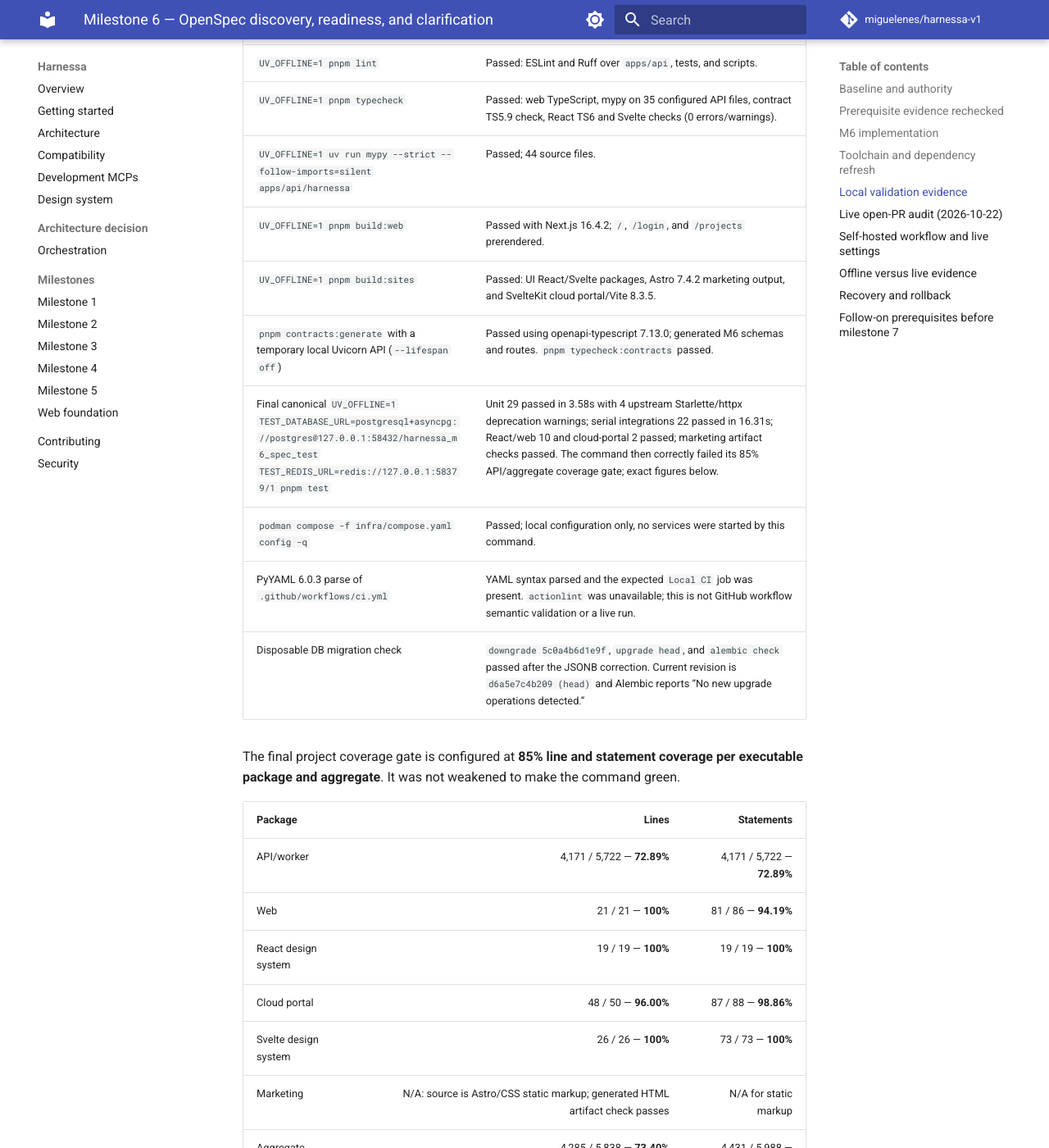
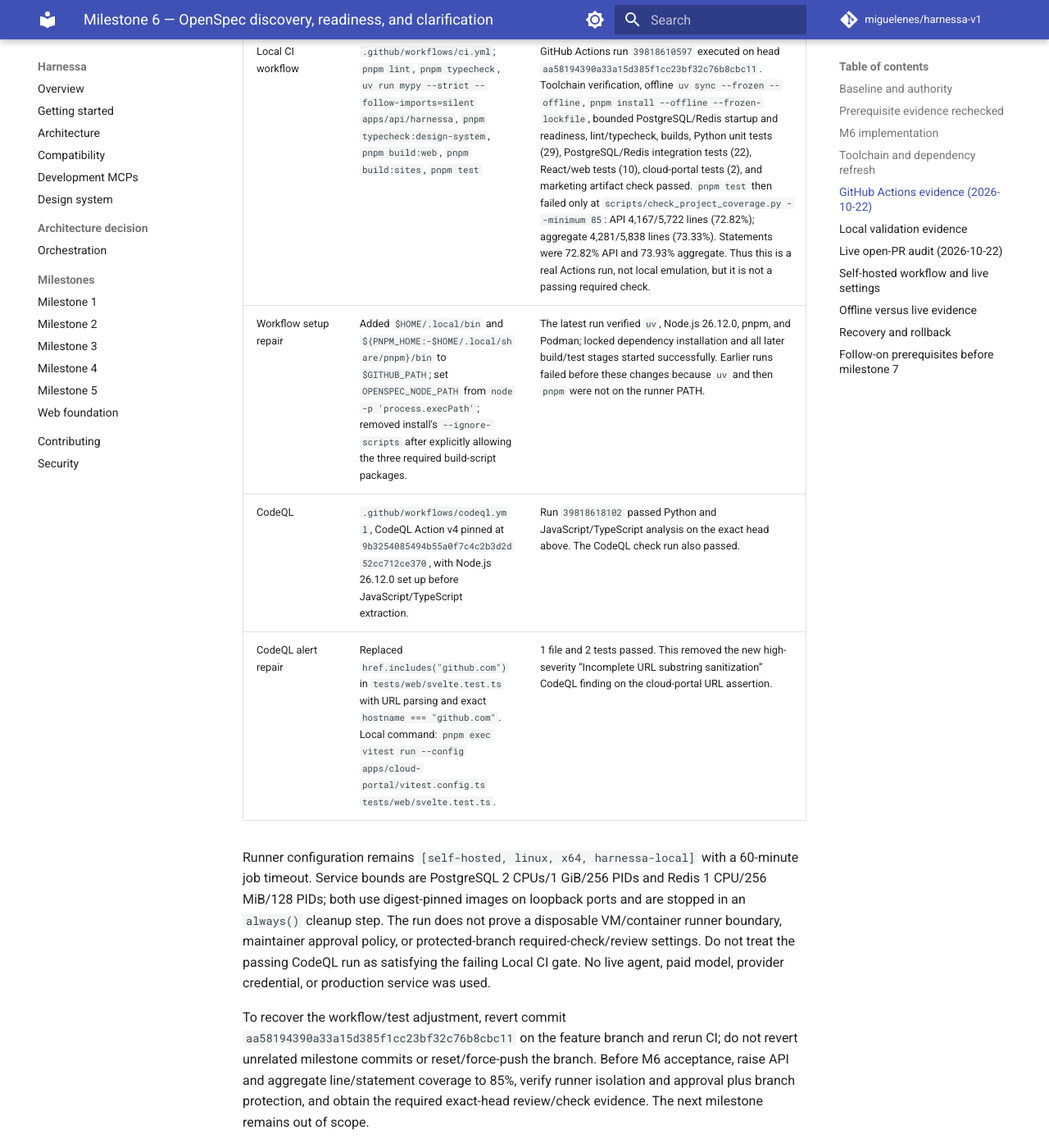
Before and after one commit to miguelenes/harnessa-v1, an MkDocs documentation site: the page built from docs/milestones/06.md, in a window 1280 px wide and 1400 px high, scrolled down 4115 px. Shown: the whole window at 82% size. Built offline with MkDocs 1.6.1 and Material for MkDocs 9.7.7, drawn with Linux system fonts in a browser that asks for light colours; comment, search, counter and statistics services are not loaded; some of the changed text lies outside the part shown.

Commit message:
docs: record milestone 6 Actions evidence

```diff
--- a/docs/milestones/06.md
+++ b/docs/milestones/06.md
@@ -48,6 +48,21 @@ Selected changes from the M6 base include:
 | OpenSpec / OpenCode | Added OpenSpec CLI 1.14.3; desired OpenCode ACP image set to 1.19.4 | OpenSpec CLI exercised locally. OpenCode image absent; it was not pulled, so 1.19.4 compatibility is unverified. |
 
 The pnpm install warning is resolved. `pnpm approve-builds` approved `esbuild`, `unrs-resolver`, and `workerd`; `pnpm-workspace.yaml` now records them under `allowBuilds`. The direct verification command `pnpm install --offline --frozen-lockfile` completed with “Already up to date” and **no ignored-build-scripts warning**, using pnpm 10.34.7. `UV_OFFLINE=1 uv sync --frozen --offline` also passed (61 packages); neither install needed a registry request. A separate earlier `pnpm install --offline --frozen-lockfile --ignore-scripts` also passed but was not used as proof of the build approval because it suppresses scripts.
+
+## GitHub Actions evidence (2026-10-22)
+
+The live PR is [#16](https://github.com/miguelenes/harnessa-v1/pull/16), targeting `main`. Current branch head is `aa58194390a33a15d385f1cc23bf32c76b8cbc11` (`fix: validate cloud portal GitHub links`). The worktree was clean before this fix and no unrelated changes were present. The workflow changes and the URL assertion fix are pushed to `codex/milestone-6`; `main` was not modified.
+
+| Check/evidence | Exact command or configuration | Result and limits |
+|---|---|---|
+| Local CI workflow | `.github/workflows/ci.yml`; `pnpm lint`, `pnpm typecheck`, `uv run mypy --strict --follow-imports=silent apps/api/harnessa`, `pnpm typecheck:design-system`, `pnpm build:web`, `pnpm build:sites`, `pnpm test` | GitHub Actions run `39818610597` executed on head `aa58194390a33a15d385f1cc23bf32c76b8cbc11`. Toolchain verification, offline `uv sync --frozen --offline`, `pnpm install --offline --frozen-lockfile`, bounded PostgreSQL/Redis startup and readiness, lint/typecheck, builds, Python unit tests (29), PostgreSQL/Redis integration tests (22), React/web tests (10), cloud-portal tests (2), and marketing artifact check passed. `pnpm test` then failed only at `scripts/check_project_coverage.py --minimum 85`: API 4,167/5,722 lines (72.82%); aggregate 4,281/5,838 lines (73.33%). Statements were 72.82% API and 73.93% aggregate. Thus this is a real Actions run, not local emulation, but it is not a passing required check. |
+| Workflow setup repair | Added `$HOME/.local/bin` and `${PNPM_HOME:-$HOME/.local/share/pnpm}/bin` to `$GITHUB_PATH`; set `OPENSPEC_NODE_PATH` from `node -p 'process.execPath'`; removed install's `--ignore-scripts` after explicitly allowing the three required build-script packages. | The latest run verified `uv`, Node.js 26.12.0, pnpm, and Podman; locked dependency installation and all later build/test stages started successfully. Earlier runs failed before these changes because `uv` and then `pnpm` were not on the runner PATH. |
+| CodeQL | `.github/workflows/codeql.yml`, CodeQL Action v4 pinned at `9b3254085494b55a0f7c4c2b3d2d52cc712ce370`, with Node.js 26.12.0 set up before JavaScript/TypeScript extraction. | Run `39818618102` passed Python and JavaScript/TypeScript analysis on the exact head above. The CodeQL check run also passed. |
+| CodeQL alert repair | Replaced `href.includes("github.com")` in `tests/web/svelte.test.ts` with URL parsing and exact `hostname === "github.com"`. Local command: `pnpm exec vitest run --config apps/cloud-portal/vitest.config.ts tests/web/svelte.test.ts`. | 1 file and 2 tests passed. This removed the new high-severity “Incomplete URL substring sanitization” CodeQL finding on the cloud-portal URL assertion. |
+
+Runner configuration remains `[self-hosted, linux, x64, harnessa-local]` with a 60-minute job timeout. Service bounds are PostgreSQL 2 CPUs/1 GiB/256 PIDs and Redis 1 CPU/256 MiB/128 PIDs; both use digest-pinned images on loopback ports and are stopped in an `always()` cleanup step. The run does not prove a disposable VM/container runner boundary, maintainer approval policy, or protected-branch required-check/review settings. Do not treat the passing CodeQL run as satisfying the failing Local CI gate. No live agent, paid model, provider credential, or production service was used.
+
+To recover the workflow/test adjustment, revert commit `aa58194390a33a15d385f1cc23bf32c76b8cbc11` on the feature branch and rerun CI; do not revert unrelated milestone commits or reset/force-push the branch. Before M6 acceptance, raise API and aggregate line/statement coverage to 85%, verify runner isolation and approval plus branch protection, and obtain the required exact-head review/check evidence. The next milestone remains out of scope.
 
 ## Local validation evidence
 
```
